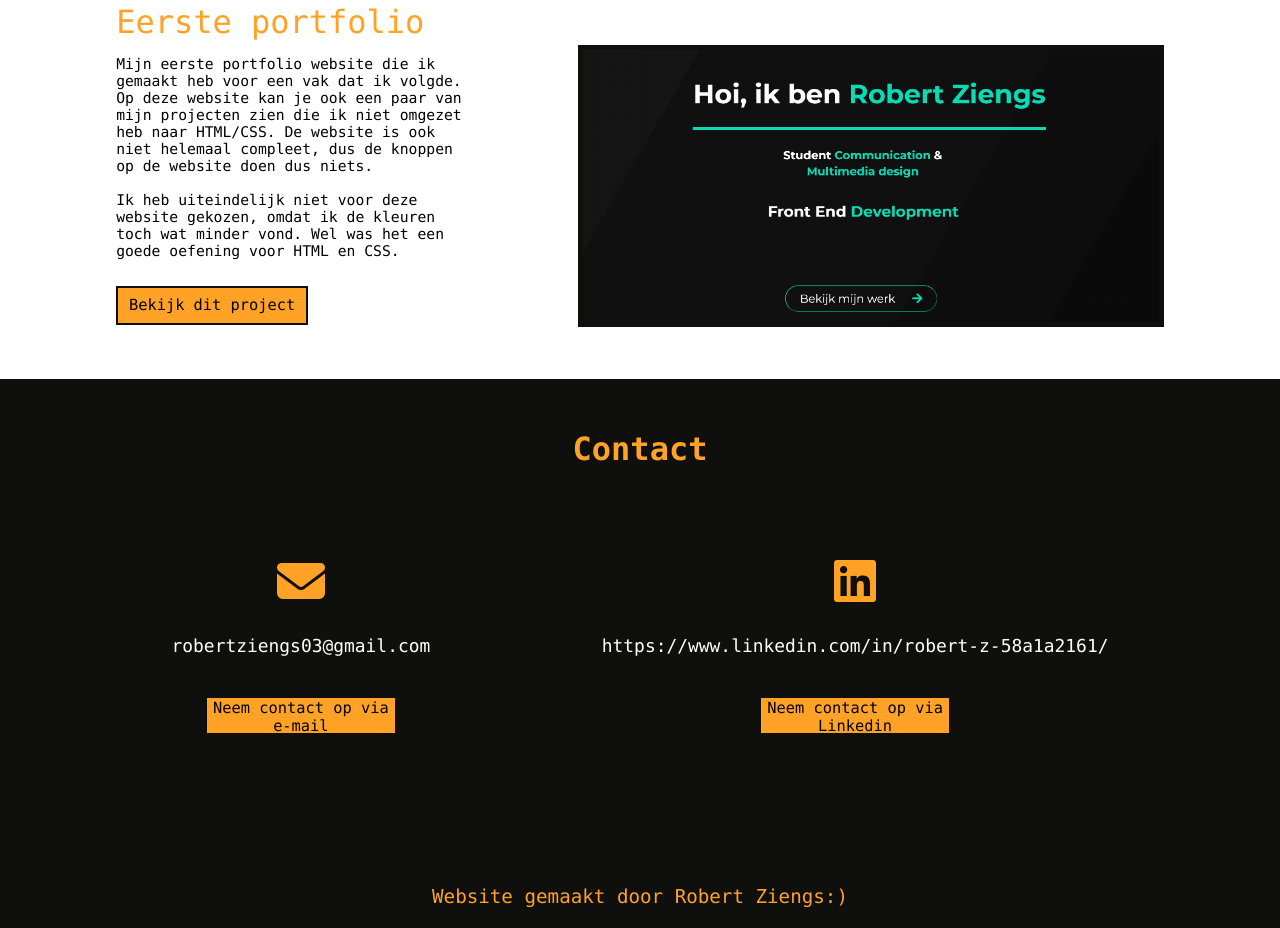
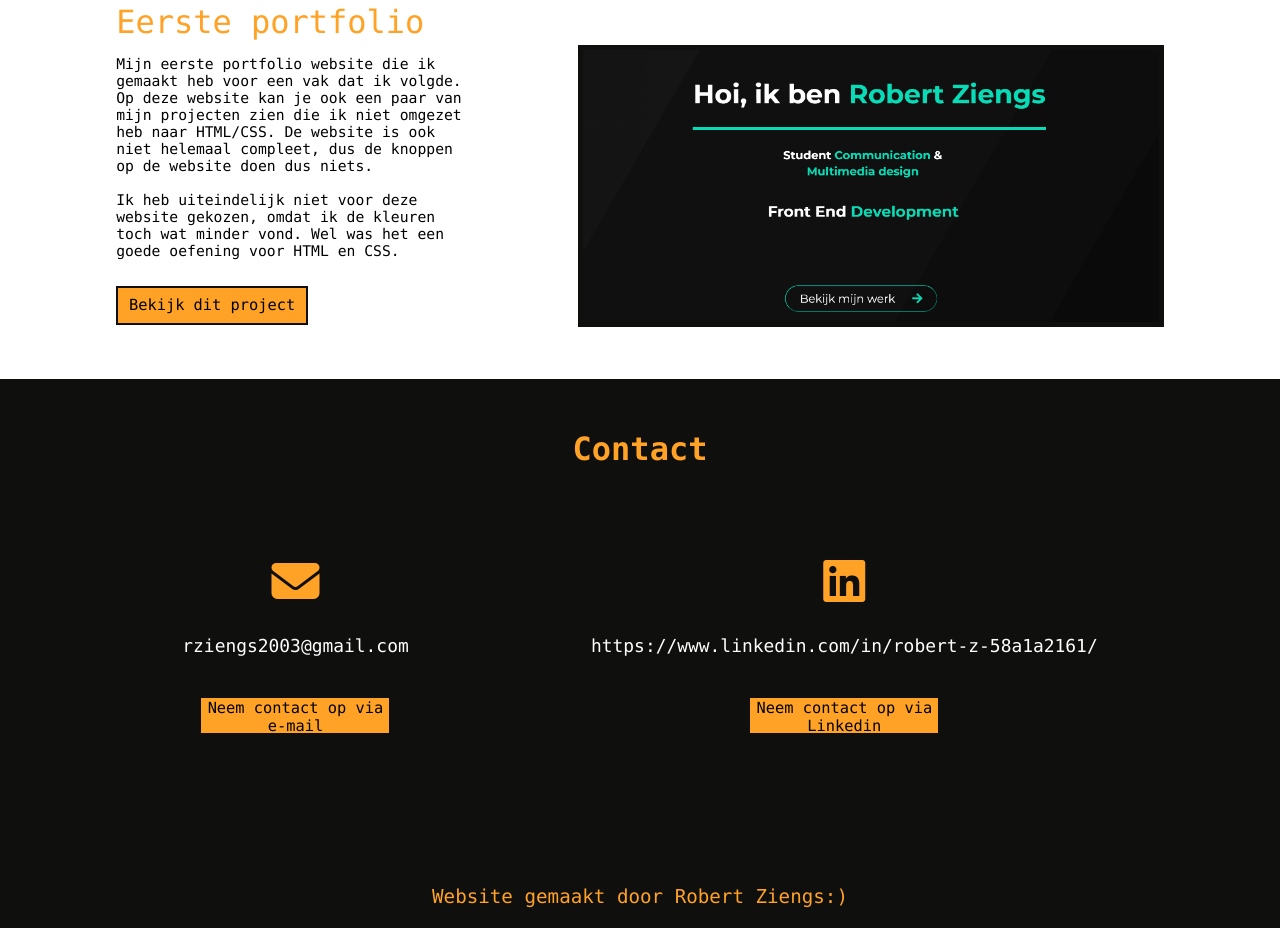
Before and after one commit to Robertzien/Portfolio_oud2, a plain HTML site: page index.html in a window 1280 px wide. Shown: the part 3244-4172 px from the top of the page. Drawn offline with Linux system fonts and the light colour scheme.

Commit message:
Changed e-mail

```diff
--- a/index.html
+++ b/index.html
@@ -33,7 +33,7 @@
           <a href="#section3"
             ><button class="seemywork">Bekijk mijn werk</button></a
           >
-          <a href="mailto: robertziengs03@gmail.com"
+          <a href="mailto: rziengs2003@gmail.com"
             ><button class="contactme">Neem contact op</button></a
           >
         </div>
@@ -192,8 +192,8 @@
       <div class="contact">
         <div class="email">
           <i class="fas fa-envelope"></i>
-          <h3 class="email-text">robertziengs03@gmail.com</h3>
-          <a href="mailto: robertziengs03@gmail.com"
+          <h3 class="email-text">rziengs2003@gmail.com</h3>
+          <a href="mailto: rziengs2003@gmail.com"
             ><button class="project-button">
               Neem contact op via e-mail
             </button></a
```
